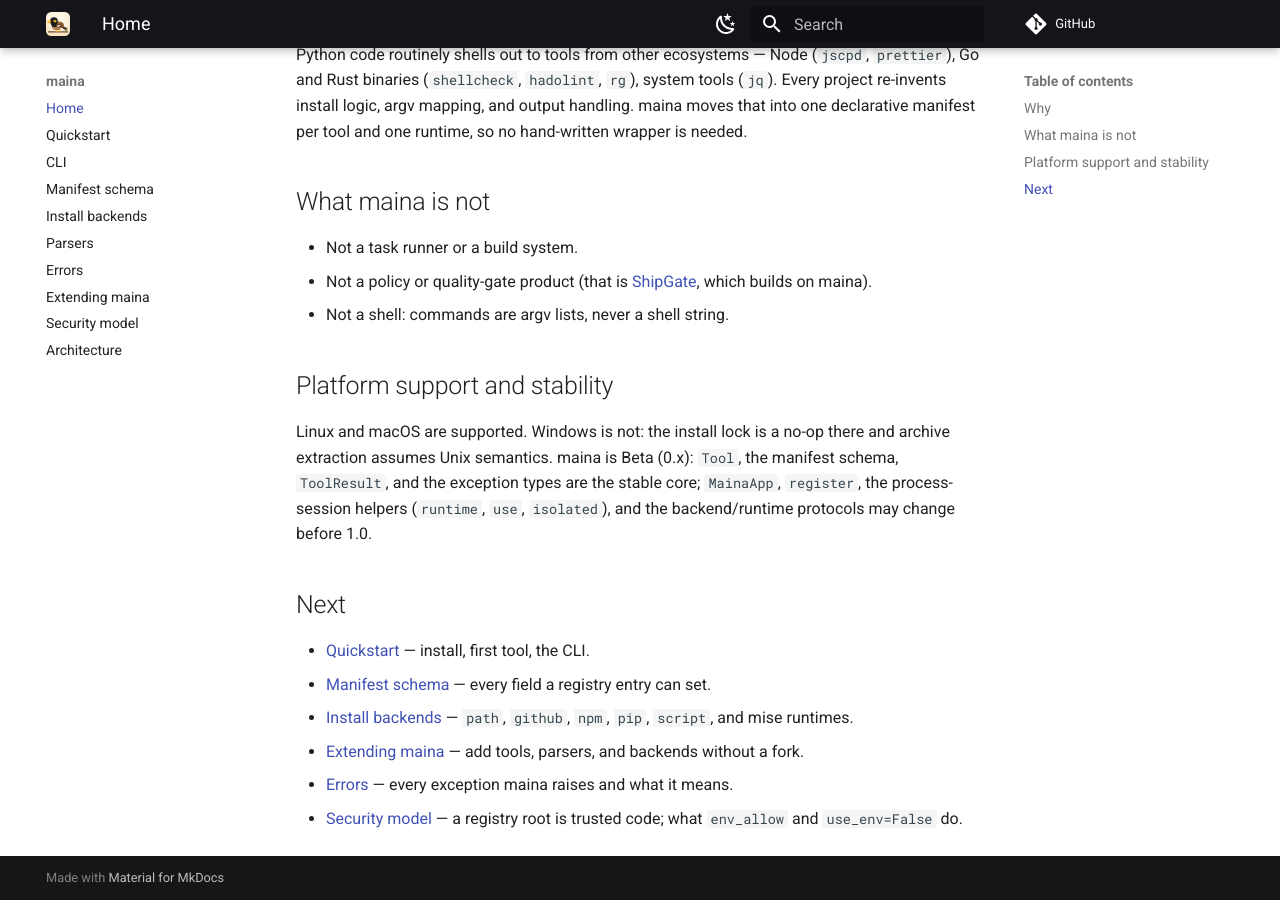
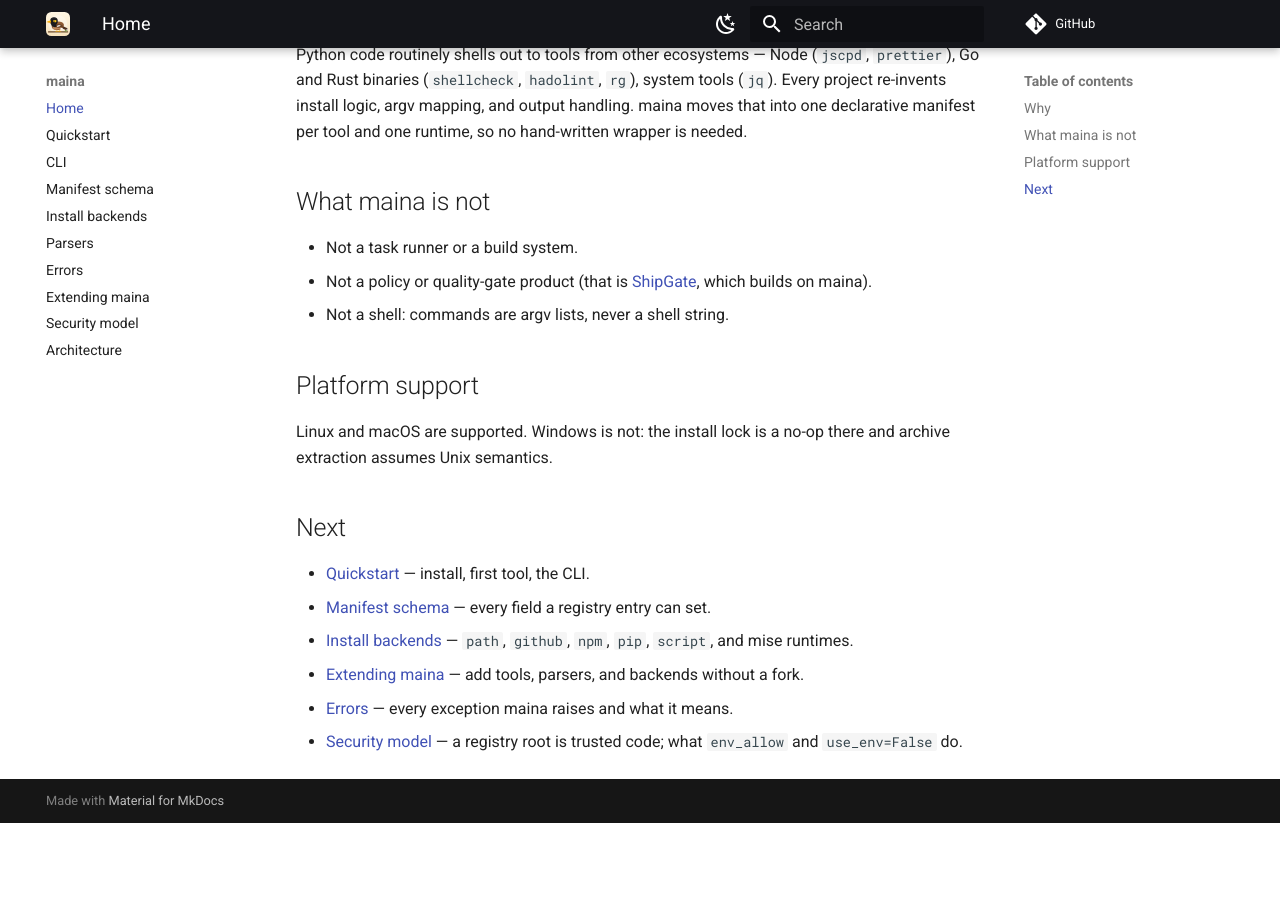
Before and after one commit to inquilabee/maina, an MkDocs documentation site: the page built from docs/index.md, in a window 1280 px wide and 900 px high, scrolled down 581 px. Built offline with MkDocs 1.6.1 and Material for MkDocs 9.7.7, drawn with Linux system fonts in a browser that asks for light colours; comment, search, counter and statistics services are not loaded; after the commit the page ends 1404 px from its top, so only the background shows below that.

Commit message:
Drop the stability note and tidy the name section
Removes the Beta/stable-core paragraph from the README and the docs home page
(the section is now just "Platform support"), and rewrites the "What's in the
name?" text so it says the bird does what the project does and is where the name
comes from.

Co-Authored-By: Claude Sonnet 5.5 <noreply@anthropic.com>

```diff
--- a/docs/index.md
+++ b/docs/index.md
@@ -35,13 +35,10 @@ runtime, so no hand-written wrapper is needed.
   [ShipGate](https://inquilabee.github.io/shipgate/), which builds on maina).
 - Not a shell: commands are argv lists, never a shell string.
 
-## Platform support and stability
+## Platform support
 
 Linux and macOS are supported. Windows is not: the install lock is a no-op there
-and archive extraction assumes Unix semantics. maina is Beta (0.x): `Tool`, the
-manifest schema, `ToolResult`, and the exception types are the stable core;
-`MainaApp`, `register`, the process-session helpers (`runtime`, `use`,
-`isolated`), and the backend/runtime protocols may change before 1.0.
+and archive extraction assumes Unix semantics.
 
 ## Next
 
```
Also changed, not shown: README.md (+4 -9 lines).
